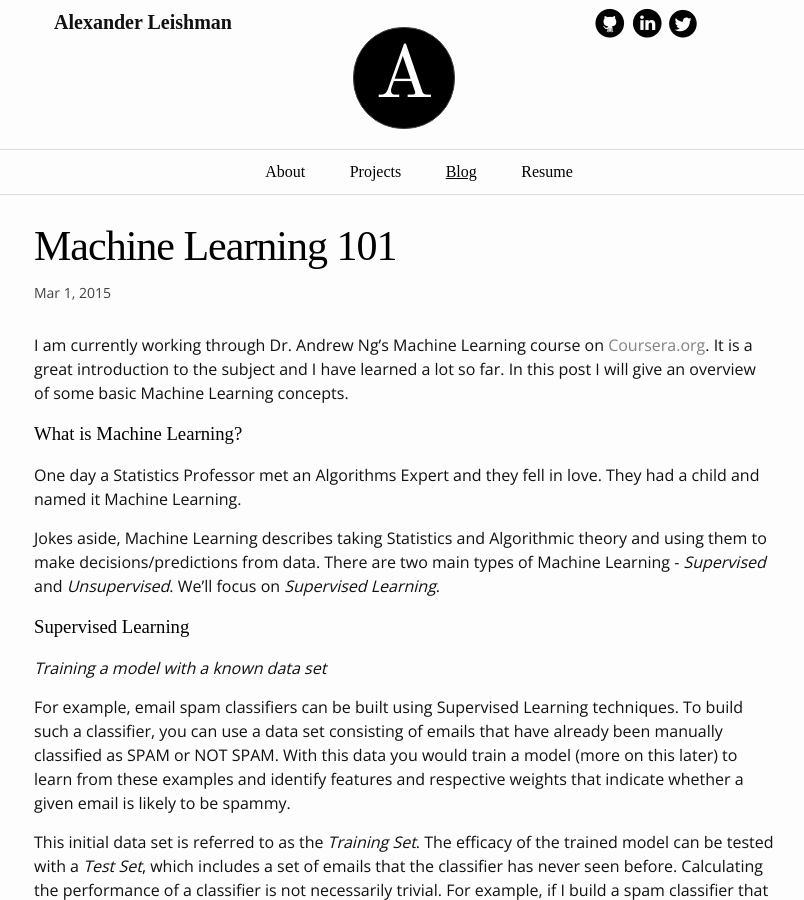
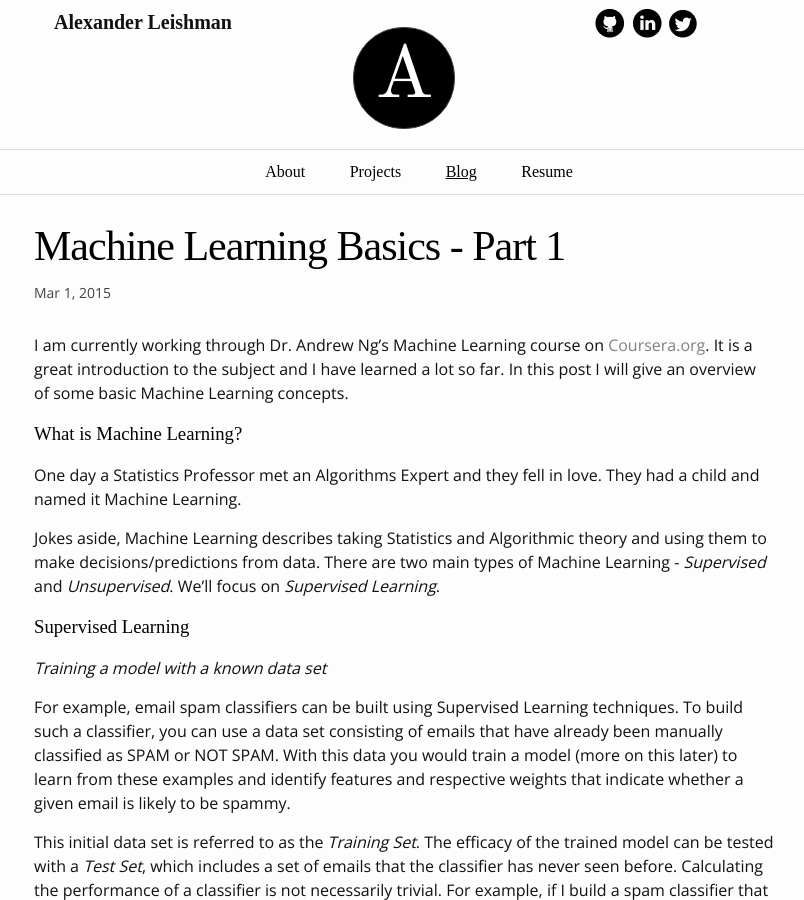
Before and after one commit to leishman/leishman.github.io, a Jekyll site: the page built from _posts/2015-03-01-machine-learning.md, in a window 1280 px wide and 900 px high. Shown: the whole window, without its empty margins (236-1040 px from the left). Built offline with Jekyll 4.4.1, drawn with Linux system fonts in a browser that asks for light colours.

Commit message:
rename post

```diff
--- a/_posts/2015-03-01-machine-learning.md
+++ b/_posts/2015-03-01-machine-learning.md
@@ -1,6 +1,6 @@
 ---
 layout: post
-title: Machine Learning 101
+title: Machine Learning Basics - Part 1
 date: '2015-03-01T14:15:29+08:00'
 tags:
 - machine learning
```
